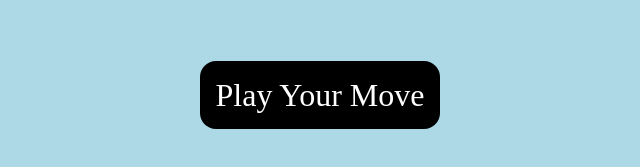
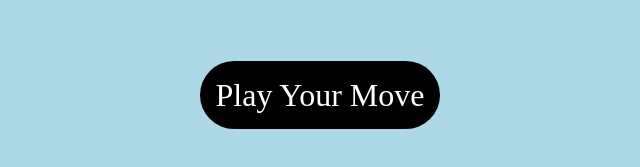
Before and after one commit to sumit007ind/RockpaperGame, a plain HTML site: page rockgame/game.html in a window 1280 px wide. Shown: the part 465-632 px from the top of the page, 320-960 px from the left. Drawn offline with Linux system fonts and the light colour scheme.

Commit message:
changed border

```diff
--- a/rockgame/game.css
+++ b/rockgame/game.css
@@ -59,5 +59,5 @@ font-size: 2rem;
     font-size: 2rem;
     display: inline;
     padding: 1rem;
-    border-radius: 1rem;
+    border-radius: 3rem;
 }
```
